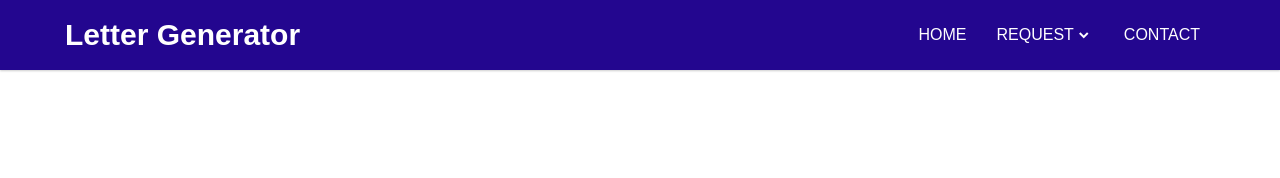
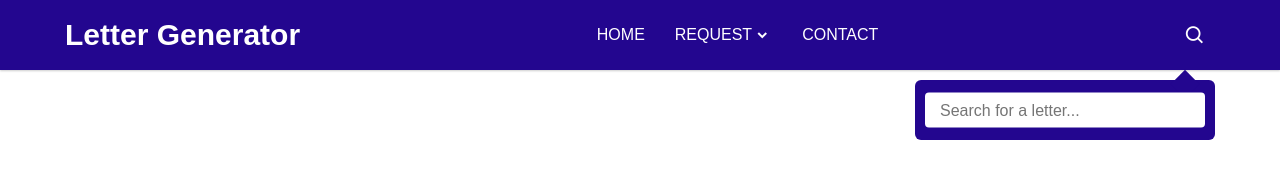
Before and after one commit to sadick-yakubu/letter-generator, a website: page index.html in a window 1280 px wide. Drawn offline with nearby package versions, Linux system fonts and the light colour scheme.

Commit message:
add search component

```diff
--- a/index.html
+++ b/index.html
@@ -27,6 +27,12 @@
                     <li><a href="#">CONTACT</a></li>
                 </ul>
             </div>
+            <div class="search-box">
+                <i class="bx bx-search"></i>
+                <div class="input-box">
+                    <input type="text" placeholder="Search for a letter..." class="search-file">
+                </div>
+            </div>
         </div>
     </nav>
 </body>
--- a/sass/components/_navigation.scss
+++ b/sass/components/_navigation.scss
@@ -69,7 +69,7 @@ nav .navbar .nav-links .links li .arrow{
     border-bottom: .1rem solid rgba(255,255,255,.1);
 }
 .navbar .nav-links .links .submenu li a{
-    font-size: 1.5rem;
+    font-size: 1.7rem;
     font: 500;
 }
 .navbar .nav-links .links li:hover .submenu{
--- /dev/null
+++ b/sass/components/_search-file.scss
@@ -0,0 +1,48 @@
+.search-box{
+    position: relative;
+    height: 4rem;
+    width: 4rem;
+}
+.bx-search{
+    color: $white;
+    position: absolute;
+    width: 100%;
+    height: 100%;
+    line-height: 4rem;
+    font-size: 2.2rem;
+    text-align: center;
+    font-weight: 500;
+}
+.input-box{
+    height: 6rem;
+    width: 30rem;
+    background: $primary;
+    position: absolute;
+    top: 6.5rem;
+    right: calc((100%) - (4rem));
+    border-radius: .6rem;
+}
+.input-box::before{
+    content: '';
+    position: absolute;
+    width: 2rem;
+    height: 2rem;
+    background: $primary;
+    right: 2rem;
+    top: -.6rem;
+    transform: rotate(45deg);
+}
+.search-file{
+    position: absolute;
+    height: 3.5rem;
+    width: 28rem;
+    z-index: 98;
+    top: 50%;
+    left: 50%;
+    transform: translate(-50%, -50%);
+    outline: none;
+    border: none;
+    border-radius: .4rem;
+    padding: 0 1.5rem;
+    font-size: 1.6rem;
+}
--- a/sass/main.scss
+++ b/sass/main.scss
@@ -3,3 +3,5 @@
 @import "./base/base";
 
 @import "./components/navigation";
+
+@import "./components/search-file";
```
Also changed, not shown: resources/style.css.
